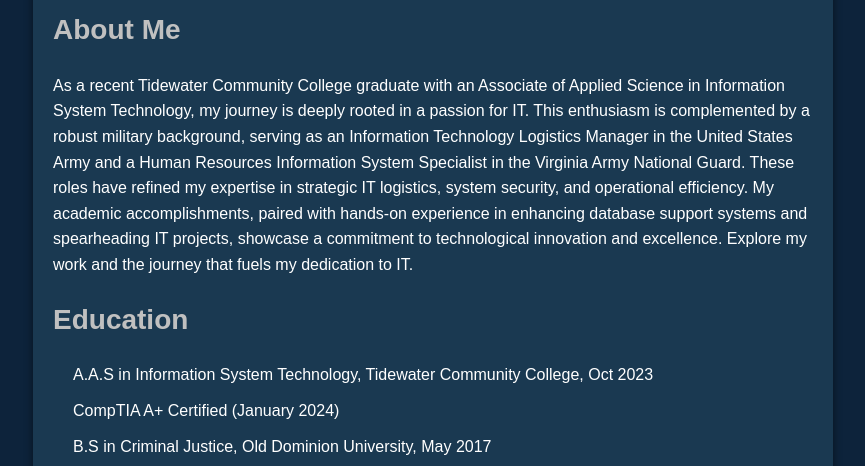
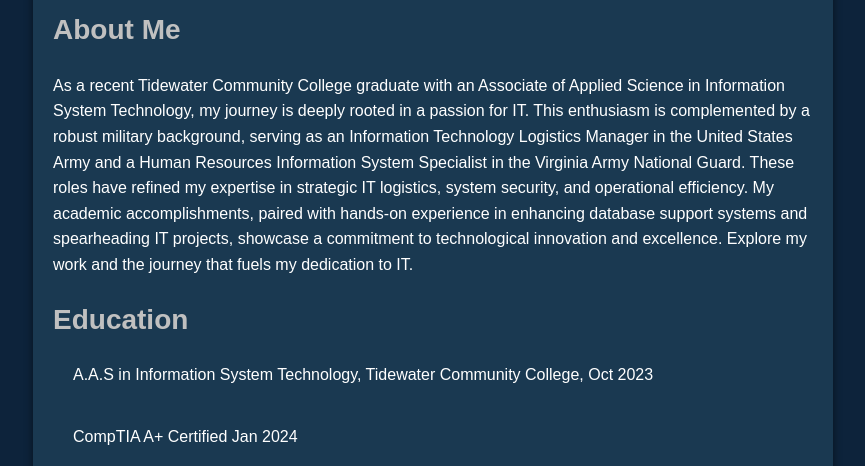
Before and after one commit to natesFunction/portfolioHub, a plain HTML site: page index.html in a window 1280 px wide. Shown: the part 116-582 px from the top of the page, without its empty margins (207-1072 px from the left). Drawn offline with Linux system fonts and the light colour scheme.

Commit message:
Update index.html
reformat education section.
implement consistency and spacing.

```diff
--- a/index.html
+++ b/index.html
@@ -20,10 +20,10 @@
         </p>
         <h3>Education</h3>
         <ul class="no-bullets">
-            <li>A.A.S in Information System Technology, Tidewater Community College, Oct 2023</li>
-            <li>CompTIA A+ Certified (January 2024)</li>
-            <li>B.S in Criminal Justice, Old Dominion University, May 2017</li>
-            <li>Logistics Basic Officer Leadership Course, Army Logistics University, Feb 2018</li>
+            <li>A.A.S in Information System Technology, Tidewater Community College, Oct 2023</li><br>
+            <li>CompTIA A+ Certified Jan 2024</li><br>
+            <li>B.S in Criminal Justice, Old Dominion University, May 2017</li><br>
+            <li>Logistics Basic Officer Leadership Course, Army Logistics University, Feb 2018</li><br>
             <li>Human Resources Specialist Course, Adjutant General School, Oct 2013</li>
         </ul>
         </ul>
```
